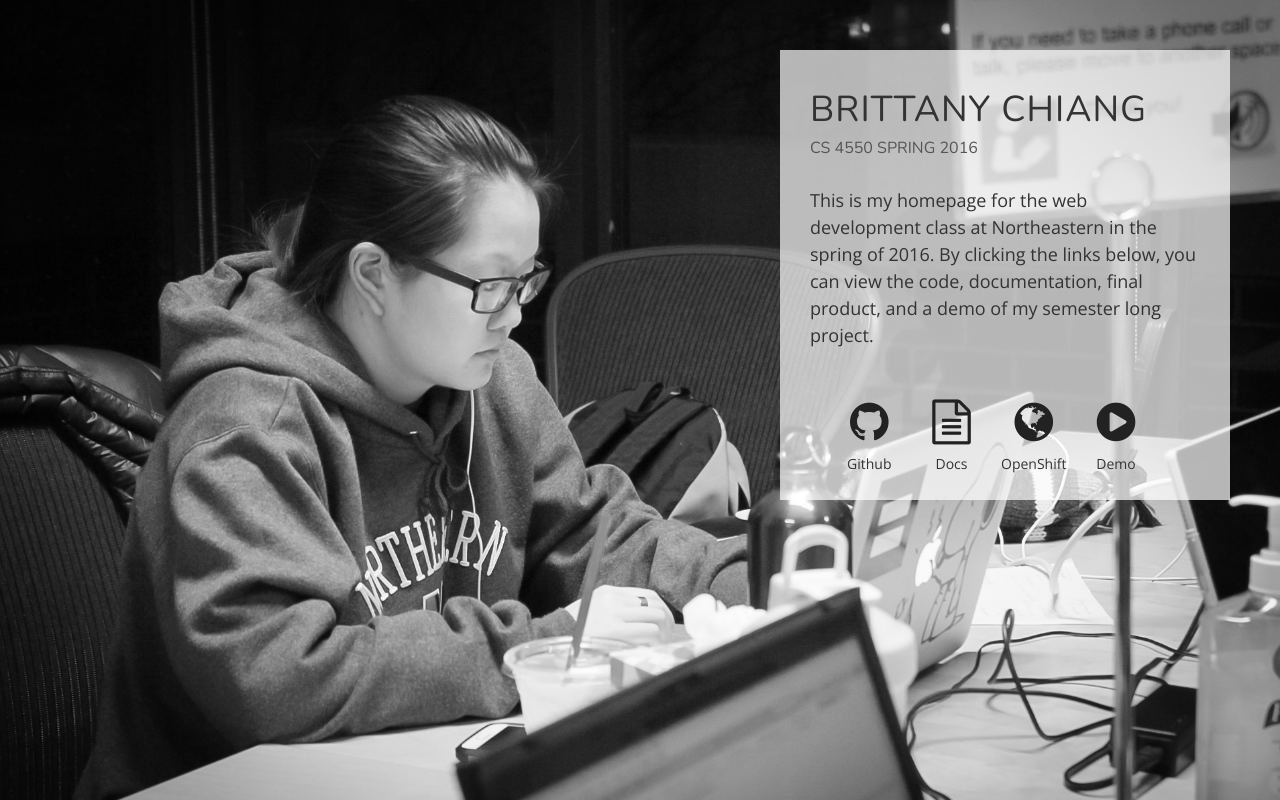
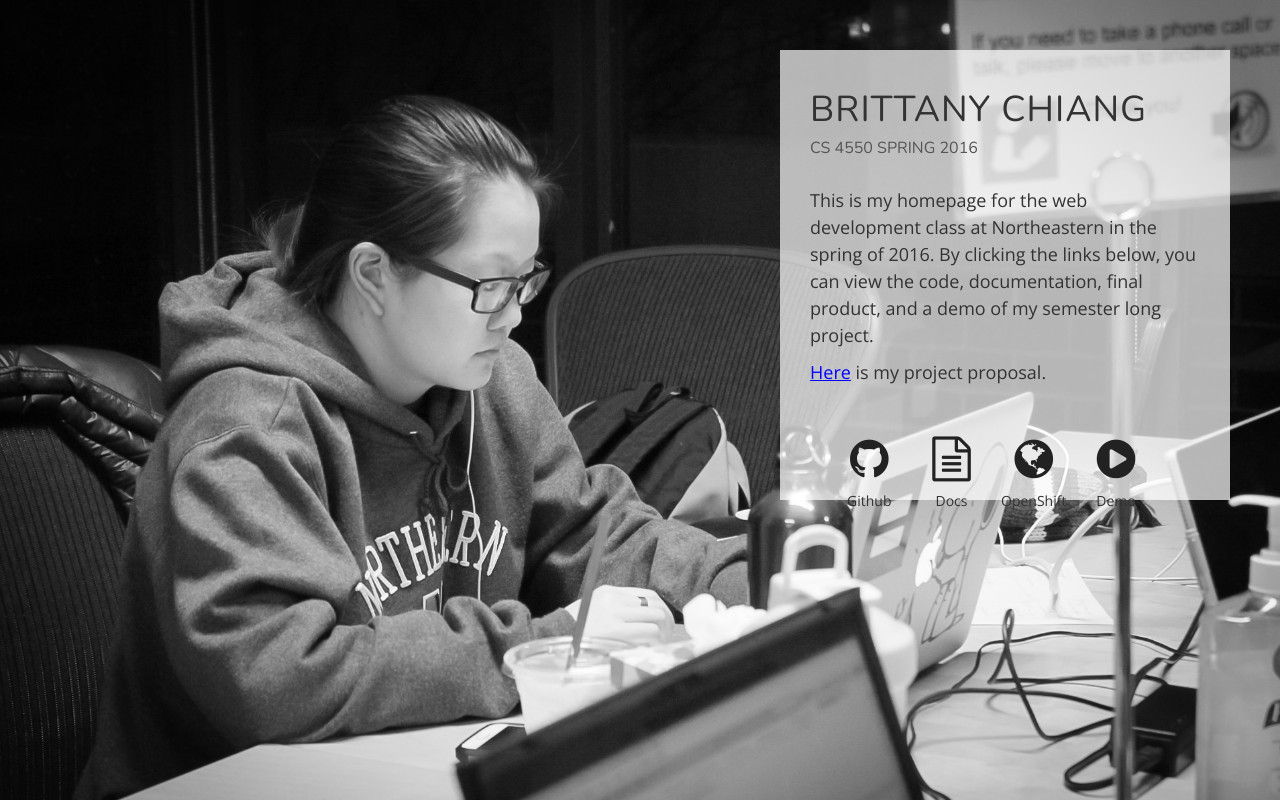
Before and after one commit to bchiang7/WebDevSpring2016, a website: page public/index.html in a window 1280 px wide. Drawn offline with nearby package versions, Linux system fonts and the light colour scheme.

Commit message:
add project proposal link

```diff
--- a/public/index.html
+++ b/public/index.html
@@ -20,6 +20,7 @@
                     <h2>CS 4550 Spring 2016</h2>
                     <br>
                     <p>This is my homepage for the web development class at Northeastern in the spring of 2016. By clicking the links below, you can view the code, documentation, final product, and a demo of my semester long project.</p>
+                    <p><a href="https://docs.google.com/document/d/1XkjjbSCREqTijFtL8kI7O6MkCP2f10c7fUhnKJOARVw/edit?usp=sharing" target="_blank" style="color: blue; text-decoration:underline;">Here</a> is my project proposal.</p>
                     <div class="intro-links">
                         <ul>
                             <li><a href="https://github.com/bchiang7/WebDevSpring2016" target="_blank"><i class="fa fa-github"></i></a><span>Github</span></li>
```
